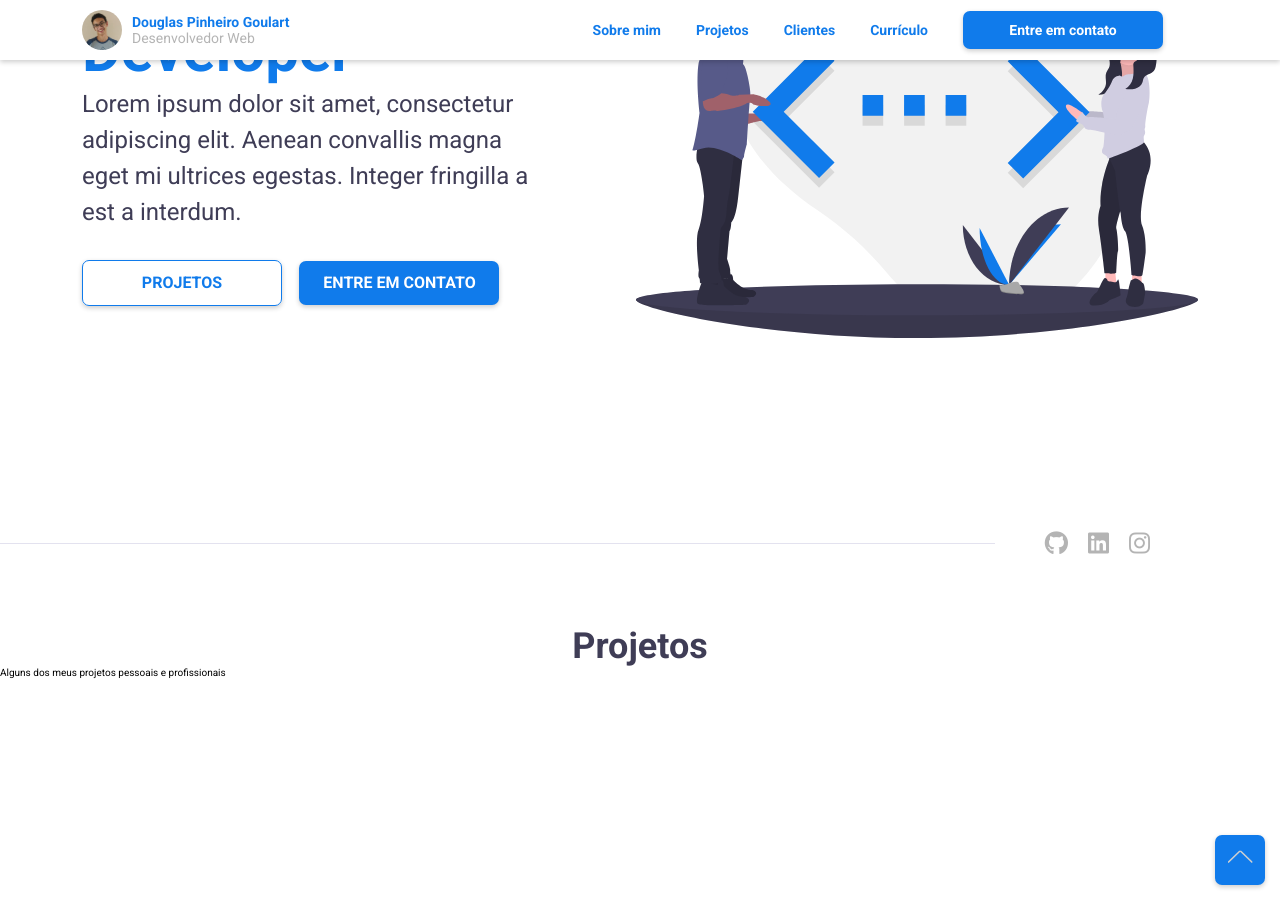
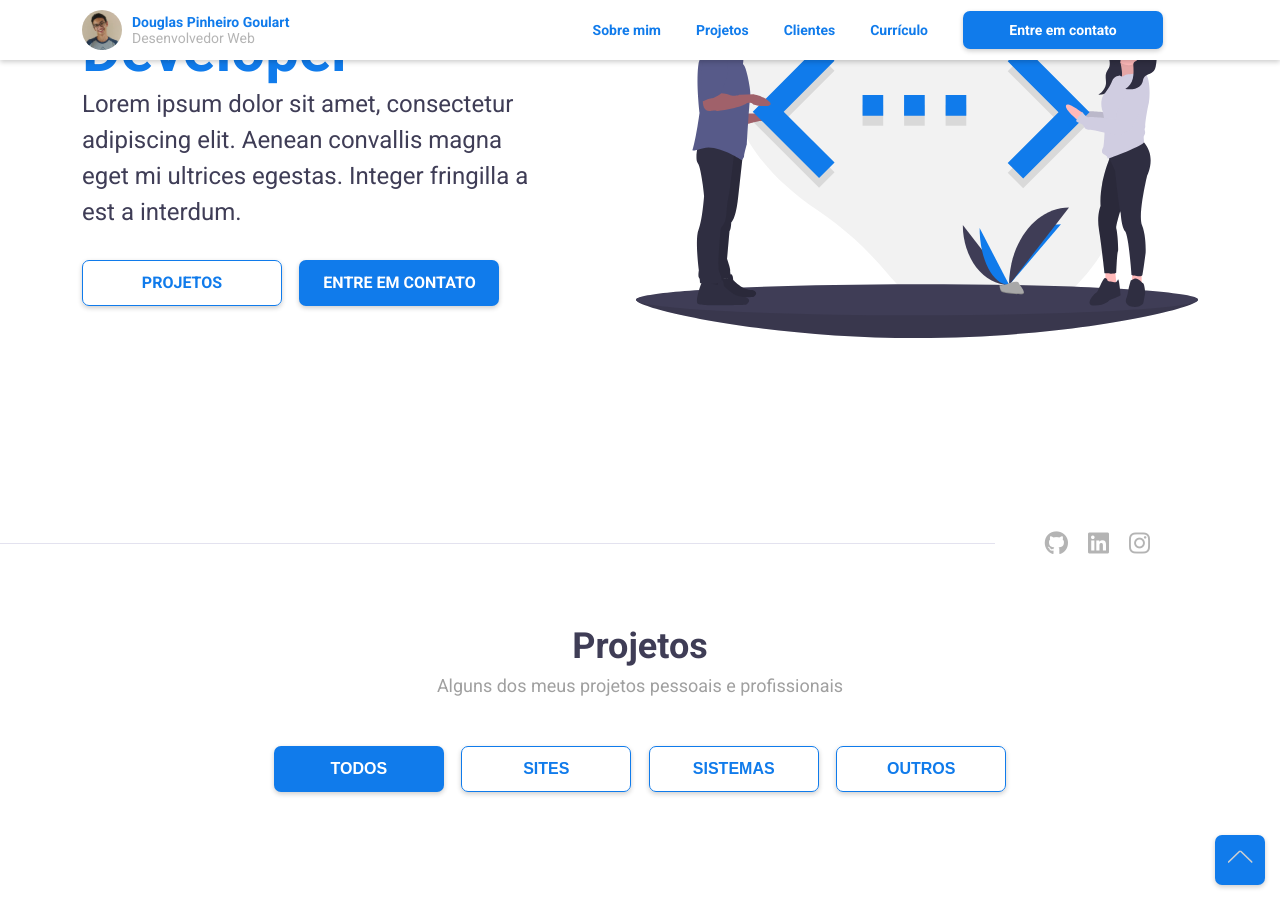
Before and after one commit to doougui/portfolio, a Jekyll site: the page built from index.html, in a window 1280 px wide and 900 px high, scrolled down 325 px. Built offline with Jekyll 4.4.1, drawn with Linux system fonts in a browser that asks for light colours; nearby versions of some CDN libraries.

Commit message:
Adding projects filter buttons

```diff
--- a/_includes/header.html
+++ b/_includes/header.html
@@ -1,4 +1,4 @@
-<header class="header" id="section-header">
+<header class="header" id="header">
   <div class="header__container">
     <div class="header__info">
       <h1 class="heading-primary">Full-stack Developer</h1>
@@ -10,12 +10,12 @@
       </p>
 
       <div class="header__buttons">
-        <a href="#section-projects" class="button">
+        <a href="#projects" class="button">
           <span class="button__aesthetic button__aesthetic--outline">
             Projetos
           </span>
         </a>
-        <a href="#section-contact" class="button">
+        <a href="#contact" class="button">
           <span class="button__aesthetic">
             Entre em contato
           </span>
--- a/_includes/navigation.html
+++ b/_includes/navigation.html
@@ -12,19 +12,19 @@
         <nav class="navigation__menu">
             <ul class="navigation__items">
                 <li class="navigation__item">
-                    <a href="#section-about" class="navigation__link">Sobre mim</a>
+                    <a href="#about" class="navigation__link">Sobre mim</a>
                 </li>
                 <li class="navigation__item">
-                    <a href="#section-projects" class="navigation__link">Projetos</a>
+                    <a href="#projects" class="navigation__link">Projetos</a>
                 </li>
                 <li class="navigation__item">
-                    <a href="#section-clients" class="navigation__link">Clientes</a>
+                    <a href="#clients" class="navigation__link">Clientes</a>
                 </li>
                 <li class="navigation__item">
                     <a href="https://github.com/doougui/resume" target="_blank" rel="noopener" class="navigation__link">Currículo</a>
                 </li>
                 <li class="navigation__item">
-                    <a href="#section-contact" class="button">
+                    <a href="#contact" class="button">
                         <div class="button__aesthetic button__aesthetic--menu">
                             Entre em contato
                         </div>
--- a/_layouts/default.html
+++ b/_layouts/default.html
@@ -11,7 +11,7 @@
 
     {%- include footer.html -%}
 
-    <a href="#section-header" class="scrollup">
+    <a href="#header" class="scrollup">
       <img src="/assets/img/arrow.svg" alt="Scroll to top">
     </a>
 
--- a/_sass/base/_typography.scss
+++ b/_sass/base/_typography.scss
@@ -18,6 +18,13 @@ body {
   font-weight: 700;
 }
 
+.heading-secondary {
+  text-align: center;
+  color: $color-secondary;
+  font-size: $subtitle-font-size;
+  font-weight: 700;
+}
+
 .subtitle {
   margin: 5rem 0;
 
@@ -28,10 +35,3 @@ body {
     font-size: $default-font-size;
   }
 }
-
-.heading-secondary {
-  text-align: center;
-  color: $color-secondary;
-  font-size: $subtitle-font-size;
-  font-weight: 700;
-}
--- a/_sass/components/_button.scss
+++ b/_sass/components/_button.scss
@@ -3,21 +3,24 @@
  * See more in: https://twitter.com/JoshWComeau/status/1339696520388628483
  */
 .button {
+  background: none;
+  border: none;
+  cursor: pointer;
+  outline: none;
+
   &__aesthetic,
   &:link &__aesthetic,
   &:visited &__aesthetic {
     color: $color-white;
     font-size: $normal-font-size;
     background-color: $color-primary;
-    padding: 1.4rem 1.2rem;
+    padding: 1.5rem 1.2rem;
     min-width: 20rem;
     text-align: center;
     line-height: 1;
     border-radius: $btn-radius;
     box-shadow: $btn-shadow;
     font-weight: 700;
-    border: none;
-    cursor: pointer;
     transition: all .2s;
     display: inline-block;
     text-transform: uppercase;
@@ -32,6 +35,11 @@
       background-color: transparent;
       border: .1rem solid $color-primary;
       color: $color-primary;
+      padding: 1.4rem 1.2rem;
+    }
+
+    &--small {
+      min-width: 17rem;
     }
   }
 
--- a/_sass/pages/_home.scss
+++ b/_sass/pages/_home.scss
@@ -0,0 +1,9 @@
+.projects {
+  &__filters {
+    text-align: center;
+
+    .button:not(:last-child) {
+      margin-right: 1.5rem;
+    }
+  }
+}
--- a/index.html
+++ b/index.html
@@ -2,9 +2,26 @@
 layout: main
 ---
 
-<section class="section-projects" id="section-projects">
+<section class="projects-section" id="projects">
     <div class="subtitle">
         <h2 class="heading-secondary">Projetos</h2>
-        <p class="subtitle__descripion">Alguns dos meus projetos pessoais e profissionais</p>
+        <p class="subtitle__description">Alguns dos meus projetos pessoais e profissionais</p>
+    </div>
+
+    <div class="projects">
+        <div class="projects__filters">
+            <button class="button" data-filter="all">
+                <span class="button__aesthetic button__aesthetic--small">Todos</span>
+            </button>
+            <button class="button" data-filter="websites">
+                <span class="button__aesthetic button__aesthetic--outline button__aesthetic--small">Sites</span>
+            </button>
+            <button class="button" data-filter="applications">
+                <span class="button__aesthetic button__aesthetic--outline button__aesthetic--small">Sistemas</span>
+            </button>
+            <button class="button" data-filter="misc">
+                <span class="button__aesthetic button__aesthetic--outline button__aesthetic--small">Outros</span>
+            </button>
+        </div>
     </div>
 </section>
```
